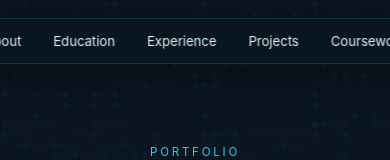
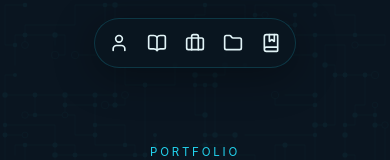
Before and after one commit to jayson-clark/jaysonc.dev, a React (Vite) app in the folder packages/web/: page / in a window 390 px wide. Shown: the top 160 px of the page. Built offline with nearby package versions, Linux system fonts and the light colour scheme.

Commit message:
Refactor navigation component to use icons on mobile

```diff
--- a/packages/web/package.json
+++ b/packages/web/package.json
@@ -18,6 +18,7 @@
     "@types/react": "catalog:",
     "@types/react-dom": "catalog:",
     "@vitejs/plugin-react": "catalog:",
+    "lucide-react": "^1.14.0",
     "typescript": "catalog:",
     "vite": "catalog:"
   }
--- a/packages/web/src/components/Nav.tsx
+++ b/packages/web/src/components/Nav.tsx
@@ -1,11 +1,22 @@
+import { User, BookOpen, Briefcase, Folder, BookMarked } from "lucide-react";
+
+const NAV_ITEMS = [
+  { href: "#about", label: "About", icon: User },
+  { href: "#education", label: "Education", icon: BookOpen },
+  { href: "#experience", label: "Experience", icon: Briefcase },
+  { href: "#projects", label: "Projects", icon: Folder },
+  { href: "#coursework", label: "Coursework", icon: BookMarked },
+];
+
 export function Nav() {
   return (
     <nav className="nav" aria-label="Primary">
-      <a href="#about">About</a>
-      <a href="#education">Education</a>
-      <a href="#experience">Experience</a>
-      <a href="#projects">Projects</a>
-      <a href="#coursework">Coursework</a>
+      {NAV_ITEMS.map(({ href, label, icon: Icon }) => (
+        <a key={href} href={href} title={label} className="nav-link">
+          <Icon className="nav-icon" size={20} />
+          <span className="nav-label">{label}</span>
+        </a>
+      ))}
     </nav>
   );
 }
--- a/packages/web/src/styles.css
+++ b/packages/web/src/styles.css
@@ -81,12 +81,38 @@ p {
   padding: 8px 14px;
   border-radius: 999px;
   transition: background 0.2s ease, color 0.2s ease;
+  display: flex;
+  align-items: center;
+  gap: 6px;
 }
 
 .nav a:hover {
   background: var(--accent-soft);
   color: var(--accent);
   text-decoration: none;
+}
+
+.nav-icon {
+  flex-shrink: 0;
+}
+
+.nav-label {
+  display: inline;
+}
+
+@media (max-width: 640px) {
+  .nav {
+    gap: 2px;
+    padding: 6px;
+  }
+
+  .nav a {
+    padding: 8px;
+  }
+
+  .nav-label {
+    display: none;
+  }
 }
 
 main {
```
